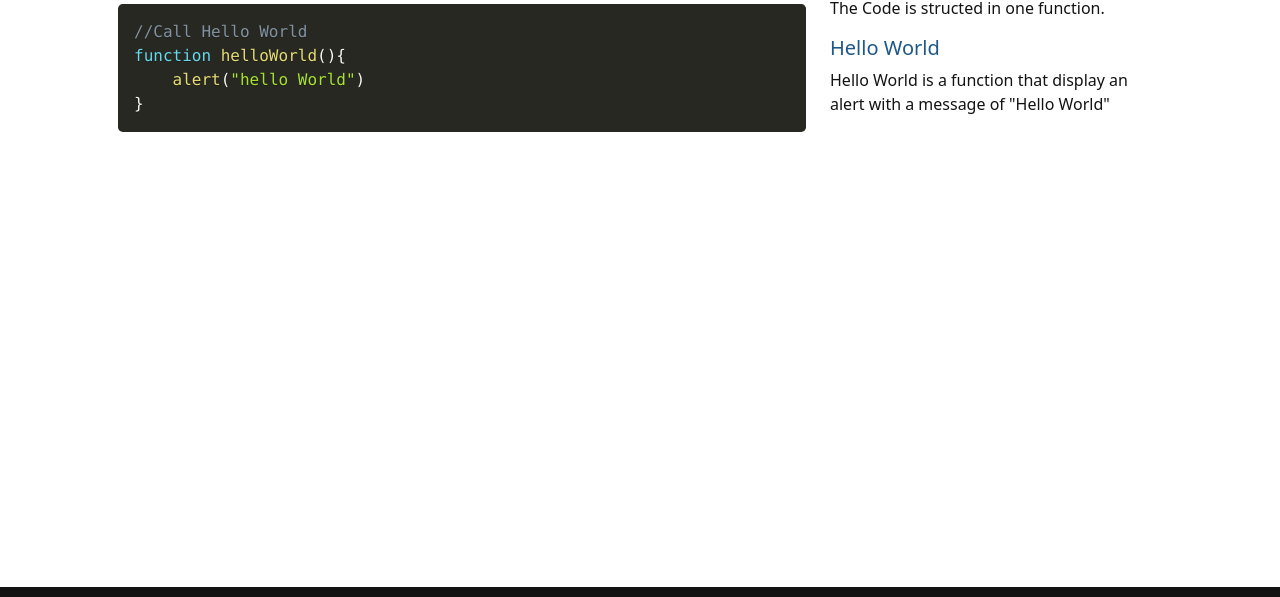
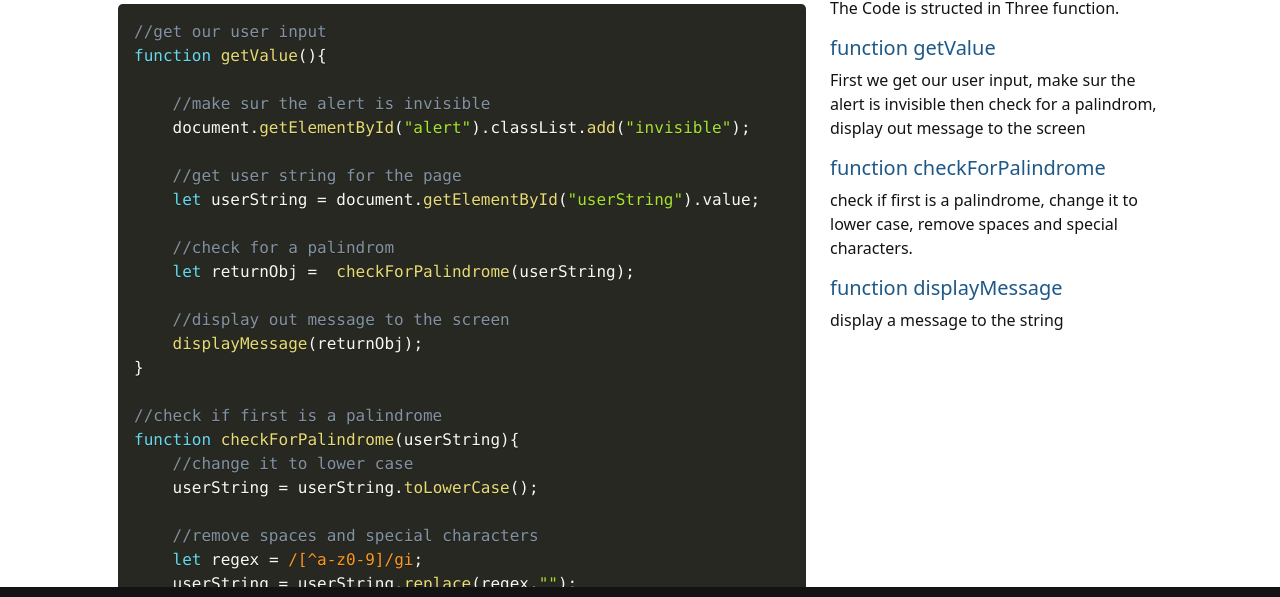
Before and after one commit to MrADAM02/TacoCat, a plain HTML site: page code.html in a window 1280 px wide. Shown: the part 147-744 px from the top of the page. Drawn offline with nearby package versions, Linux system fonts and the light colour scheme.

Commit message:
added structred code in page code

```diff
--- a/code.html
+++ b/code.html
@@ -58,17 +58,72 @@
         <div class="row row-cols-1 sow-cols-lg-2">
                 <div class="col-lg-8">
                     <pre class="line-numbers"><code class="language-javascript">
-                        //Call Hello World
-                        function helloWorld(){
-                            alert("hello World")
+                        //get our user input
+                        function getValue(){
+
+                            //make sur the alert is invisible
+                            document.getElementById("alert").classList.add("invisible");
+
+                            //get user string for the page
+                            let userString = document.getElementById("userString").value;
+
+                            //check for a palindrom
+                            let returnObj =  checkForPalindrome(userString);
+
+                            //display out message to the screen
+                            displayMessage(returnObj);
+                        }
+
+                        //check if first is a palindrome
+                        function checkForPalindrome(userString){
+                            //change it to lower case
+                            userString = userString.toLowerCase();
+
+                            //remove spaces and special characters
+                            let regex = /[^a-z0-9]/gi;
+                            userString = userString.replace(regex,"");
+
+                            let revString = [];
+                            let returnObj = {};
+
+                            for (let index = userString.length - 1 ; index >= 0; index--){
+                                revString += userString[index];
+                            }
+
+                            if(revString == userString){
+                                returnObj.msg = "Well done! You entered a palindrome!"
+                            }
+                            else{
+                                returnObj.msg = "Sorry! You did not enter a palindrome!"
+                            }
+
+                            returnObj.reversed = revString;
+
+                            return returnObj;
+
+                        }
+
+                        //display a message to the string.
+                        function displayMessage(returnObj){
+
+
+                            document.getElementById("alertHeader").innerHTML = returnObj.msg;
+                            document.getElementById("msg").innerHTML = `Your phrase reversed is: ${returnObj.reversed}`;
+                            document.getElementById("alert").classList.remove("invisible");
                         }
                         </code>
                     </pre>
                 </div>
                 <div class="col-lg-4">
-                    <p>The Code is structed in one function.</p>
-                    <h5>Hello World</h5>
-                    <p>Hello World is a function that display an alert with a message of "Hello World"</p>
+                    <p>The Code is structed in Three function.</p>
+                    <h5>function getValue</h5>
+                    <p>First we get our user input, make sur the alert is invisible then check for a palindrom, display out message to the screen</p>
+                    <h5>function checkForPalindrome</h5>
+                    <p>
+                        check if first is a palindrome, change it to lower case, remove spaces and special characters.
+                    </p>
+                    <h5>function displayMessage</h5>
+                    <p>display a message to the string</p>
                 </div>
             </div>
        </div>
```
